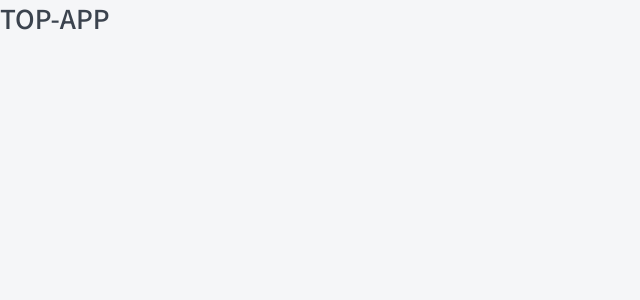
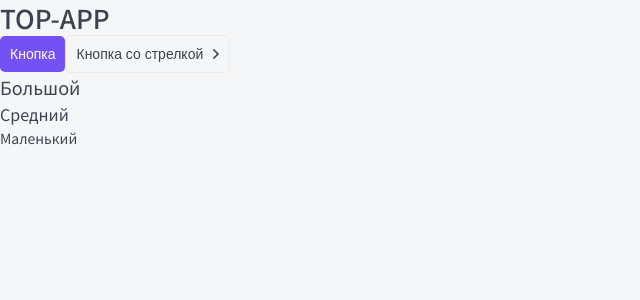
Before and after one commit to mspolermo/top-app, a Next.js app: page / in a window 1280 px wide. Shown: the top 300 px of the page, without its empty margins (0-640 px from the left). Built offline with nearby package versions, Linux system fonts and the light colour scheme.

Commit message:
Button, P added

```diff
--- /dev/null
+++ b/components/Button/Button.module.css
@@ -0,0 +1,51 @@
+.button {
+	display: inline-block;
+
+	box-sizing: border-box;
+	padding: 10px;
+
+	cursor: pointer;
+	transition: all 0.2s;
+	text-align: center;
+
+	border: none;
+	border-radius: 5px;
+
+	font-size: 14px;
+}
+
+.primary {
+	color: var(--white);
+	background-color: var(--primary);
+}
+
+.primary:hover {
+	background-color: var(--primary-hover);
+}
+
+.ghost {
+	color: var(--black);
+	border: 1px solid var(--gray-light);
+	background: none;
+}
+
+.ghost:hover {
+	color: var(--white);
+	background-color: var(--primary);
+}
+
+.arrow {
+	display: inline-block;
+
+	margin-left: 10px;
+}
+
+.down {
+	transition: all 0.2s;
+	transform: rotate(90deg);
+}
+
+.primary svg,
+.ghost:hover svg {
+	fill: var(--white);
+}
--- /dev/null
+++ b/components/Button/Button.tsx
@@ -0,0 +1,25 @@
+import styles from './Button.module.css';
+import { ButtonProps } from './Button.props';
+import ArrowIcon from './arrow.svg';
+import cn from 'classnames';
+import { motion } from 'framer-motion';
+
+export const Button = ({ appearance, arrow = 'none', children, className, ...props }: ButtonProps): JSX.Element => {
+	return (
+		<motion.button
+			whileHover={{ scale: 1.05 }}
+			className={cn(styles.button, className, {
+				[styles.primary]: appearance == 'primary',
+				[styles.ghost]: appearance == 'ghost',
+			})}
+			{...props}
+		>
+			{children}
+			{arrow != 'none' && <span className={cn(styles.arrow, {
+				[styles.down]: arrow == 'down'
+			})}>
+				<ArrowIcon />
+			</span>}
+		</motion.button>
+	);
+};
--- /dev/null
+++ b/components/P/P.module.css
@@ -0,0 +1,18 @@
+.p {
+	margin: 0;
+}
+
+.s {
+	font-size: 14px;
+	line-height: 24px;
+}
+
+.m {
+	font-size: 16px;
+	line-height: 24px;
+}
+
+.l {
+	font-size: 18px;
+	line-height: 29px;
+}
--- /dev/null
+++ b/components/P/P.props.ts
@@ -0,0 +1,6 @@
+import { DetailedHTMLProps, HTMLAttributes, ReactNode } from 'react';
+
+export interface PProps extends DetailedHTMLProps<HTMLAttributes<HTMLParagraphElement>, HTMLParagraphElement> {
+	size?: 's' | 'm' | 'l';
+	children: ReactNode;
+}
--- /dev/null
+++ b/components/P/P.tsx
@@ -0,0 +1,18 @@
+import { PProps } from './P.props';
+import styles from './P.module.css';
+import cn from 'classnames';
+
+export const P = ({ size = 'm', children, className, ...props }: PProps): JSX.Element => {
+	return (
+		<p
+			className={cn(styles.p, className, {
+				[styles.s]: size == 's',
+				[styles.m]: size == 'm',
+				[styles.l]: size == 'l',
+			})}
+			{...props}
+		>
+			{children}
+		</p>
+	);
+};
--- a/components/index.ts
+++ b/components/index.ts
@@ -1 +1,3 @@
 export * from './Htag/Htag';
+export * from './Button/Button';
+export * from './P/P';
--- a/pages/index.tsx
+++ b/pages/index.tsx
@@ -1,10 +1,15 @@
 import React from 'react';
-import { Htag } from '../components';
+import { Button, Htag, P } from '../components';
 
 function Home(): JSX.Element {
 	return (
 		<div>
 			<Htag tag='h1'>TOP-APP</Htag>
+			<Button appearance='primary'>Кнопка</Button>
+			<Button appearance='ghost' arrow='right'>Кнопка со стрелкой</Button>
+			<P size='l'>Большой</P>
+			<P>Средний</P>
+			<P size='s'>Маленький</P>
 		</div>
 	);
 }
```
Also changed, not shown: components/Button/Button.props.ts (added, +9 -0 lines), components/Button/arrow.svg (added).
